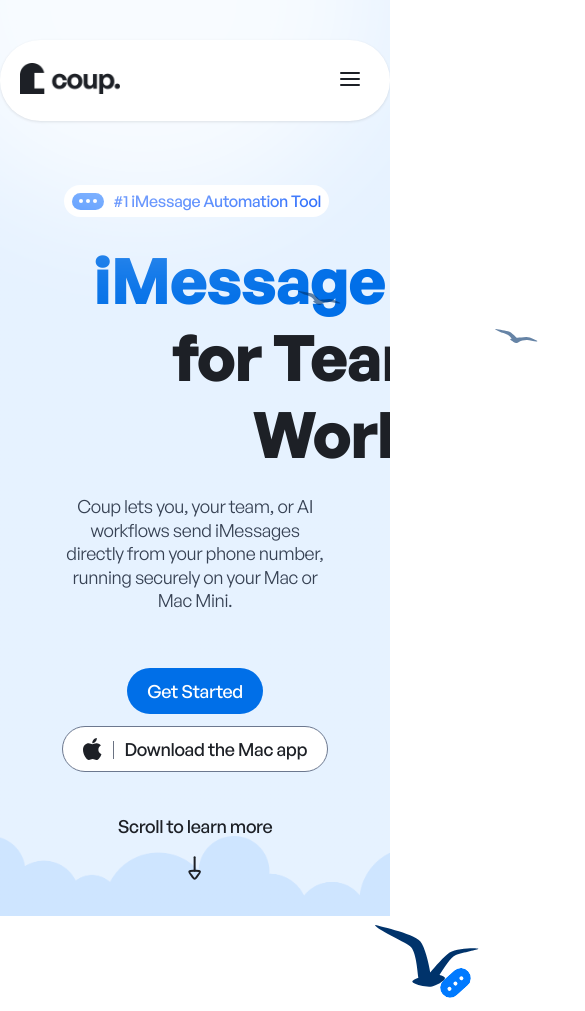
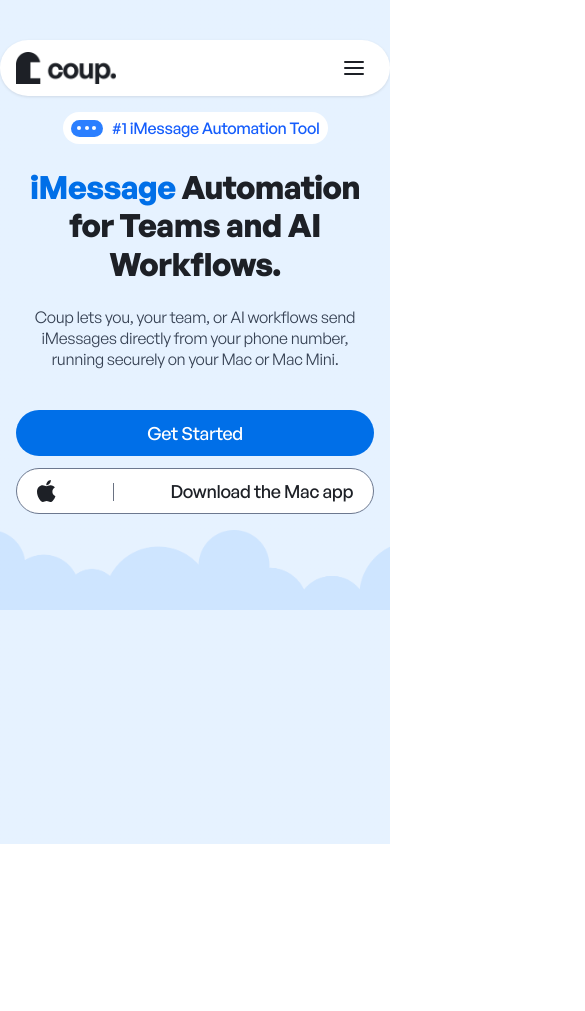
Before and after one commit to Madhavkabra/test-task, a Next.js app: page / in a window 390 px wide. Shown: the top 1011 px of the page, 585 px wide, since content can reach past the window. After the commit the page ends 844 px from the top, so only its background shows below. Built offline with nearby package versions, Linux system fonts and the light colour scheme.

Commit message:
Make responsive

```diff
--- a/app/components/Header.tsx
+++ b/app/components/Header.tsx
@@ -9,7 +9,7 @@
 
   return (
     <header className="relative z-10 flex justify-center pt-10">
-      <nav className="flex items-center justify-between p-5 pb-6 w-full max-w-[1200px] h-[81px] bg-white rounded-[200px] shadow-header">
+      <nav className="flex items-center justify-between py-2 px-4 md:p-5 md:pb-6 w-full max-w-[1200px] md:h-[81px] bg-white rounded-[200px] shadow-header relative">
         {/* Logo */}
         <Link href="/" className="flex items-center cursor-pointer">
           <Image src={logo} alt="Logo" width={100} height={100} />
@@ -86,7 +86,7 @@
 
       {/* Mobile Menu */}
       {isMobileMenuOpen && (
-        <div className="md:hidden mt-3 pt-4 pb-3 border-t border-gray-200">
+        <div className="md:hidden absolute top-full left-0 right-0 mt-2 bg-white rounded-2xl shadow-lg pt-4 pb-3 px-4 animate-slide-in-top z-50">
           <div className="flex flex-col gap-3">
             <a
               href="#how-it-works"
@@ -116,7 +116,7 @@
             >
               FAQ
             </a>
-            <button className="bg-blue-600 hover:bg-blue-700 text-white rounded-[43.62px] font-medium text-sm cursor-pointer flex items-center justify-center w-[138px] h-[41px] pt-[11px] pr-[18px] pb-[11px] pl-[18px] gap-[6.98px]">
+            <button className="bg-primary-color hover:opacity-90 text-white rounded-[43.62px] font-medium text-sm cursor-pointer flex items-center justify-center w-[138px] h-[41px] pt-[11px] pr-[18px] pb-[11px] pl-[18px] gap-[6.98px] transition-opacity">
               Contact Sales
             </button>
           </div>
--- a/app/components/Hero.tsx
+++ b/app/components/Hero.tsx
@@ -20,14 +20,14 @@
           "linear-gradient(0deg, rgba(255, 255, 255, 0.9), rgba(255, 255, 255, 0.9))",
       }}
     >
-      <div className="absolute top-0 left-0">
+      <div className="absolute top-0 left-0 max-md:hidden">
         <Ellipse />
       </div>
       <HeroBirds />
 
       <Header />
 
-      <div className="max-w-4xl mx-auto text-center p-16 flex flex-col gap-6">
+      <div className="max-w-4xl mx-auto text-center p-4 md:p-8 lg:p-16 lg:pb-[54px] flex flex-col gap-6">
         <FeatureBadge />
         <HeroHeading />
         <HeroDescription />
--- a/app/components/Hero/HeroBirds.tsx
+++ b/app/components/Hero/HeroBirds.tsx
@@ -6,7 +6,7 @@
 
 export default function HeroBirds() {
   return (
-    <div className="absolute inset-0 pointer-events-none z-5">
+    <div className="absolute inset-0 pointer-events-none z-5 max-lg:hidden">
       {/* Upper left birds without speech bubbles */}
       <div className="absolute top-[291px] left-[298px] opacity-60 animate-fly-from-bottom duration-200">
         <BirdIcon />
@@ -38,14 +38,10 @@
       </div>
 
       {/* Animated FlyingBird_3 from left and right diagonally */}
-      <div
-        className="absolute bottom-0 left-0 animate-fly-diagonal-left duration-200"
-      >
+      <div className="absolute bottom-0 left-0 animate-fly-diagonal-left duration-200">
         <FlyingBird_3 />
       </div>
-      <div
-        className="absolute bottom-0 right-0 animate-fly-diagonal-right duration-200"
-      >
+      <div className="absolute bottom-0 right-0 animate-fly-diagonal-right duration-200">
         <FlyingBird_3 />
       </div>
     </div>
--- a/app/components/Hero/HeroCTAs.tsx
+++ b/app/components/Hero/HeroCTAs.tsx
@@ -3,10 +3,10 @@
 export default function HeroCTAs() {
   return (
     <div className="flex flex-col sm:flex-row items-center justify-center gap-3 sm:gap-4">
-      <button className="bg-primary-color hover:opacity-90 text-white rounded-[50px] font-medium text-lg transition-opacity cursor-pointer flex items-center justify-center w-[136px] h-[46px] py-3 px-5 tracking-[-0.02em]">
+      <button className="bg-primary-color hover:opacity-90 text-white rounded-[50px] font-medium text-lg transition-opacity cursor-pointer flex items-center justify-center w-full sm:max-w-[136px] h-[46px] py-3 px-5 tracking-[-0.02em]">
         Get Started
       </button>
-      <button className="bg-white hover:bg-gray-50 text-gray-900 rounded-[50px] border-[0.7px] border-border-button font-medium text-lg transition-colors cursor-pointer flex items-center justify-between w-[266px] h-[46px] py-3 px-5 tracking-[-0.02em]">
+      <button className="bg-white hover:bg-gray-50 text-gray-900 rounded-[50px] border-[0.7px] border-border-button font-medium text-lg transition-colors cursor-pointer flex items-center justify-between w-full sm:max-w-[266px] h-[46px] py-3 px-5 tracking-[-0.02em]">
         <AppleLogo />
         <div className="w-[1px] h-[18px] self-end bg-gray-500" />
         <span>Download the Mac app</span>
--- a/app/components/Hero/HeroClouds.tsx
+++ b/app/components/Hero/HeroClouds.tsx
@@ -4,7 +4,7 @@
 export default function HeroClouds() {
   return (
     <Image
-      className="w-full h-full object-cover object-bottom opacity-10"
+      className="w-full h-full object-contain object-bottom opacity-10"
       src={cloud1}
       alt="Cloud"
       width={1920}
--- a/app/components/Hero/HeroDescription.tsx
+++ b/app/components/Hero/HeroDescription.tsx
@@ -1,6 +1,6 @@
 export default function HeroDescription() {
   return (
-    <p className="mb-8 sm:mb-10 max-w-xl mx-auto font-sans font-normal text-[18px] leading-[130%] tracking-[-0.02em] text-center text-gray-700">
+    <p className="mb-4 md:mb-10 max-w-xl mx-auto font-sans font-normal text-base md:text-[18px] leading-[130%] tracking-[-0.02em] text-center text-gray-700">
       Coup lets you, your team, or AI workflows send iMessages directly from
       your phone number, running securely on your Mac or Mac Mini.
     </p>
--- a/app/components/Hero/HeroHeading.tsx
+++ b/app/components/Hero/HeroHeading.tsx
@@ -1,6 +1,6 @@
 export default function HeroHeading() {
   return (
-    <h1 className="transition-all duration-1000 delay-500 text-center font-sans font-bold text-[64px] leading-[120%] tracking-[-0.02em] w-[720px]">
+    <h1 className="transition-all duration-1000 delay-500 text-center font-sans font-bold md:text-[64px] text-[32px] leading-[120%] tracking-[-0.02em] md:w-[720px]">
       <span className="text-primary-color">iMessage </span>
       <span className="text-gray-900">
         {" "}
--- a/app/components/Hero/ScrollIndicator.tsx
+++ b/app/components/Hero/ScrollIndicator.tsx
@@ -2,8 +2,8 @@
 
 export default function ScrollIndicator() {
   return (
-    <div className="absolute -bottom-10 left-1/2 transform -translate-x-1/2 z-10 flex flex-col items-center gap-1.5 sm:gap-2">
-      <span className="font-sans font-medium text-[18px] leading-[130%] tracking-[-0.02em] text-center text-gray-900 px-4 py-2 rounded-full">
+    <div className="max-md:hidden absolute -bottom-10 left-1/2 transform -translate-x-1/2 z-10 flex flex-col items-center gap-1.5 sm:gap-2">
+      <span className="font-sans font-medium text-base sm:text-[18px] leading-[130%] tracking-[-0.02em] text-center text-gray-900 px-4 py-2 rounded-full">
         Scroll to learn more
       </span>
       <ArrowDown />
--- a/app/globals.css
+++ b/app/globals.css
@@ -102,3 +102,33 @@
   animation: flyDiagonalBottomRightToTopLeft 4s ease-out forwards;
   opacity: 0;
 }
+
+@keyframes slideInFromRight {
+  from {
+    transform: translateX(100%);
+    opacity: 0;
+  }
+  to {
+    transform: translateX(0);
+    opacity: 1;
+  }
+}
+
+@keyframes slideInFromTop {
+  from {
+    transform: translateY(-100%);
+    opacity: 0;
+  }
+  to {
+    transform: translateY(0);
+    opacity: 1;
+  }
+}
+
+.animate-slide-in-right {
+  animation: slideInFromRight 0.3s ease-out forwards;
+}
+
+.animate-slide-in-top {
+  animation: slideInFromTop 0.3s ease-out forwards;
+}
```
